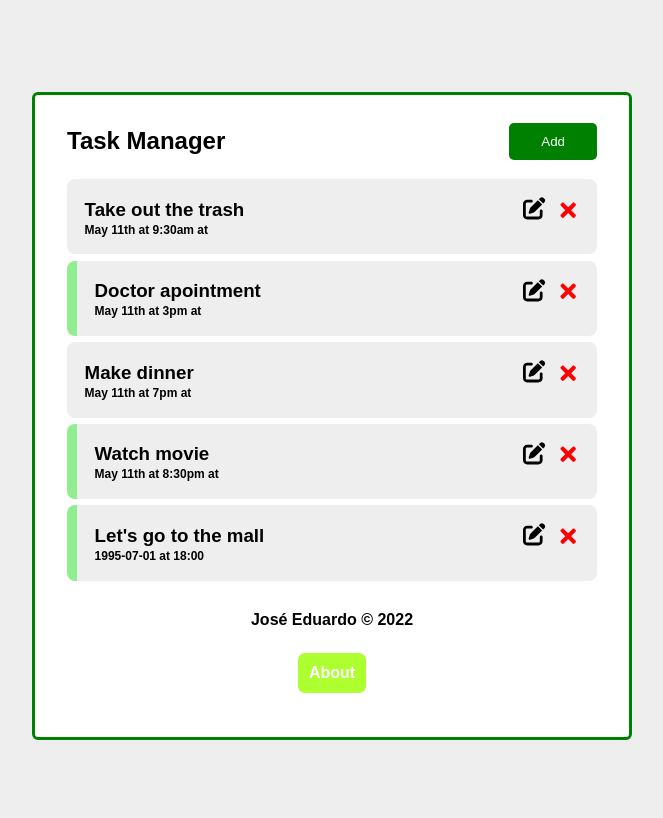
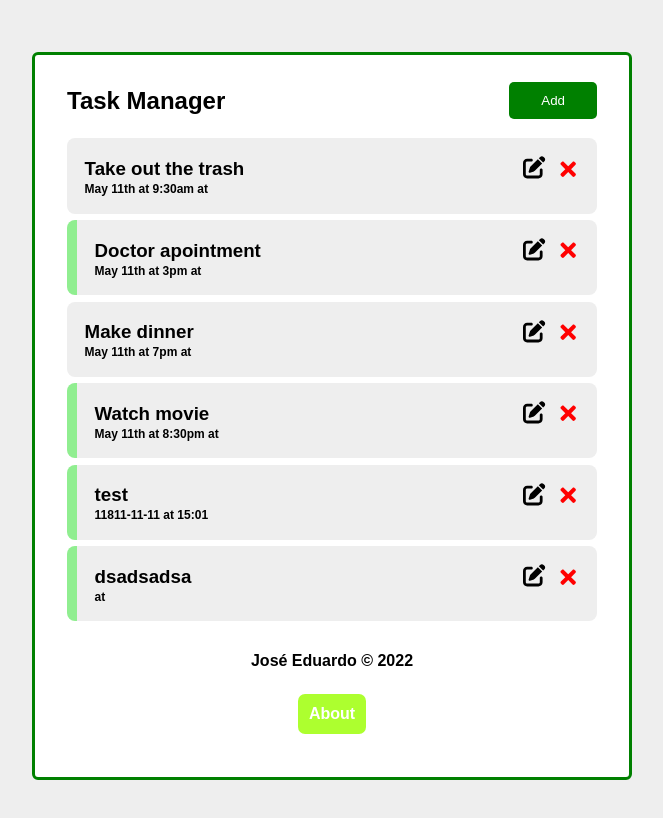
Before and after one commit to Duduzynhuu/Task-Manager-App, a React (Create React App) app: page / in a window 1280 px wide. Shown: the top 818 px of the page, without its empty margins (308-971 px from the left). Built offline with nearby package versions, Linux system fonts and the light colour scheme; data requests are answered from the project's data file.

Commit message:
20-05-2022

```diff
--- a/db.json
+++ b/db.json
@@ -4,33 +4,47 @@
       "text": "Take out the trash",
       "day": "May 11th at 9:30am",
       "reminder": false,
-      "id": 1
+      "id": 1,
+      "showDescription": true
     },
     {
       "text": "Doctor apointment",
       "day": "May 11th at 3pm",
       "reminder": true,
-      "id": 2
+      "id": 2,
+      "showDescription": true
     },
     {
       "text": "Make dinner",
       "day": "May 11th at 7pm",
       "reminder": false,
-      "id": 3
+      "id": 3,
+      "showDescription": false
     },
     {
       "text": "Watch movie",
       "day": "May 11th at 8:30pm",
       "reminder": true,
-      "id": 4
+      "id": 4,
+      "showDescription": false
     },
     {
-      "text": "Let's go to the mall",
-      "day": "1995-07-01",
-      "time": "18:00",
-      "description": "Robyn Sparkles",
+      "text": "test",
+      "day": "11811-11-11",
+      "time": "15:01",
+      "description": "dsadasdsa",
       "reminder": true,
+      "showDescription": false,
       "id": 5
+    },
+    {
+      "text": "dsadsadsa",
+      "day": "",
+      "time": "",
+      "description": "dsadasdsa",
+      "reminder": true,
+      "showDescription": false,
+      "id": 6
     }
   ]
 }
--- a/src/App.js
+++ b/src/App.js
@@ -77,6 +77,32 @@ function App() {
       )
     );
   };
+
+  const toggleDescription = async (id) => {
+    const taskToToggle = await fetchTask(id);
+    const updatedTask = {
+      ...taskToToggle,
+      showDescription: !taskToToggle.showDescription,
+    };
+
+    const res = await fetch(`http://localhost:5000/tasks/${id}`, {
+      method: "PUT",
+      headers: {
+        "Content-type": "application/json",
+      },
+      body: JSON.stringify(updatedTask),
+    });
+    const data = await res.json();
+
+    setTasks(
+      tasks.map((task) =>
+        task.id === id
+          ? { ...task, showDescription: data.showDescription }
+          : task
+      )
+    );
+  };
+
   const location = useLocation();
   return (
     <div className="App">
@@ -97,11 +123,13 @@ function App() {
                     tasks={tasks}
                     onDelete={deleteTask}
                     onToggle={toggleReminder}
+                    onShow={toggleDescription}
                   >
                     <Task
                       task={tasks}
                       onDelete={deleteTask}
                       onToggle={toggleReminder}
+                      onShow={toggleDescription}
                     />
                   </TaskList>
                 ) : (
--- a/src/components/AddForm/Index.jsx
+++ b/src/components/AddForm/Index.jsx
@@ -8,6 +8,7 @@ const AddForm = ({ onAdd }) => {
   const [time, setTime] = useState("");
   const [description, setDescription] = useState("");
   const [reminder, setReminder] = useState(false);
+  const [showDescription, setShowDescription] = useState(false);
 
   const handleSubmit = (event) => {
     event.preventDefault();
@@ -16,13 +17,15 @@ const AddForm = ({ onAdd }) => {
       return;
     }
 
-    onAdd({ text, day, time, description, reminder });
+    onAdd({ text, day, time, description, reminder, showDescription });
     setText("");
     setDay("");
     setTime("");
     setDescription("");
     setReminder(false);
+    setShowDescription(false);
   };
+
   return (
     <form className="form" onSubmit={handleSubmit}>
       <div className="form__control">
--- a/src/components/Task/Index.jsx
+++ b/src/components/Task/Index.jsx
@@ -2,16 +2,16 @@ import React from "react";
 import { FaTimes } from "react-icons/fa";
 import { Link } from "react-router-dom";
 import { FontAwesomeIcon } from "@fortawesome/react-fontawesome";
+import { faPenToSquare } from "@fortawesome/free-solid-svg-icons";
 import "./Style.css";
-import { faPenToSquare } from "@fortawesome/free-solid-svg-icons";
 
-const Task = ({ task, onDelete, onToggle }) => {
+const Task = ({ task, onDelete, onToggle, onShow }) => {
   return (
     <div
       className={`task ${task.reminder ? "reminder" : ""}`}
       onDoubleClick={() => onToggle(task.id)}
     >
-      <div className="task-top">
+      <div className="task-top" onClick={() => onShow(task.id)}>
         <div className="task-title">
           <h3>{task.text}</h3>
         </div>
@@ -28,6 +28,7 @@ const Task = ({ task, onDelete, onToggle }) => {
       <p>
         {task.day} at {task.time}
       </p>
+      {task.showDescription && <p>{task.description}</p>}
     </div>
   );
 };
--- a/src/components/TaskList/Index.jsx
+++ b/src/components/TaskList/Index.jsx
@@ -1,7 +1,6 @@
-import React from "react";
 import Task from "../Task/Index";
 
-const TaskList = ({ tasks, onDelete, onToggle }) => {
+const TaskList = ({ tasks, onDelete, onToggle, onShow }) => {
   return (
     <>
       {tasks.map((task) => (
@@ -10,6 +9,7 @@ const TaskList = ({ tasks, onDelete, onToggle }) => {
           task={task}
           onDelete={onDelete}
           onToggle={onToggle}
+          onShow={onShow}
         />
       ))}
     </>
```
